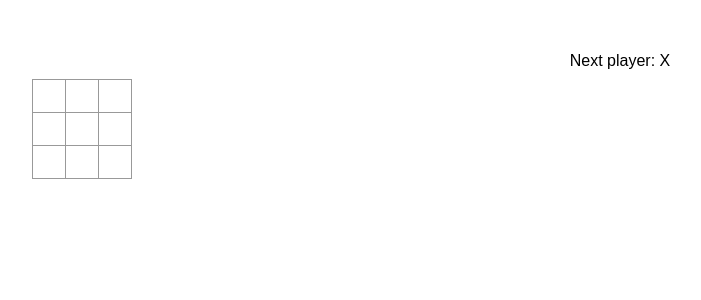
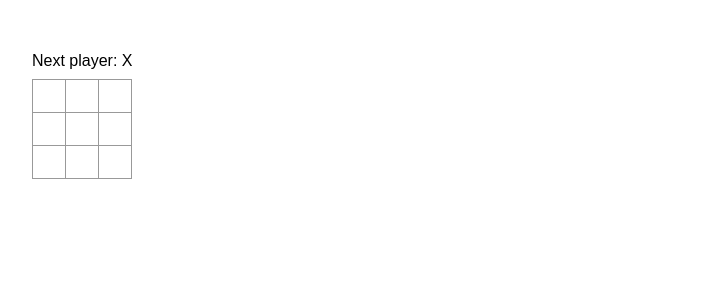
Before and after one commit to danielgai/my-react-app, a React (Vite) app: page / in a window 1280 px wide. Shown: the top 300 px of the page, without its empty margins (20-721 px from the left). Built offline with nearby package versions, Linux system fonts and the light colour scheme.

Commit message:
lift state up from Board to Game

```diff
--- a/src/App.jsx
+++ b/src/App.jsx
@@ -11,7 +11,7 @@
     </button>
   );
 }
-export default function Board() {
+function Board() {
   const [xIsNext, setXIsNext] = useState(true);
   const [squares, setSquares] = useState(Array(9).fill(null));
 
@@ -61,6 +61,19 @@
   );
 }
 
+export default function Game() {
+  return (
+    <div className="game">
+      <div className="game-board">
+        <Board />
+      </div>
+      <div className="game-info">
+        <ol>{/*TODO*/}</ol>
+      </div>
+    </div>
+  );
+}
+
 function calculateWinner(squares) {
   const lines = [
     [0, 1, 2],
```
